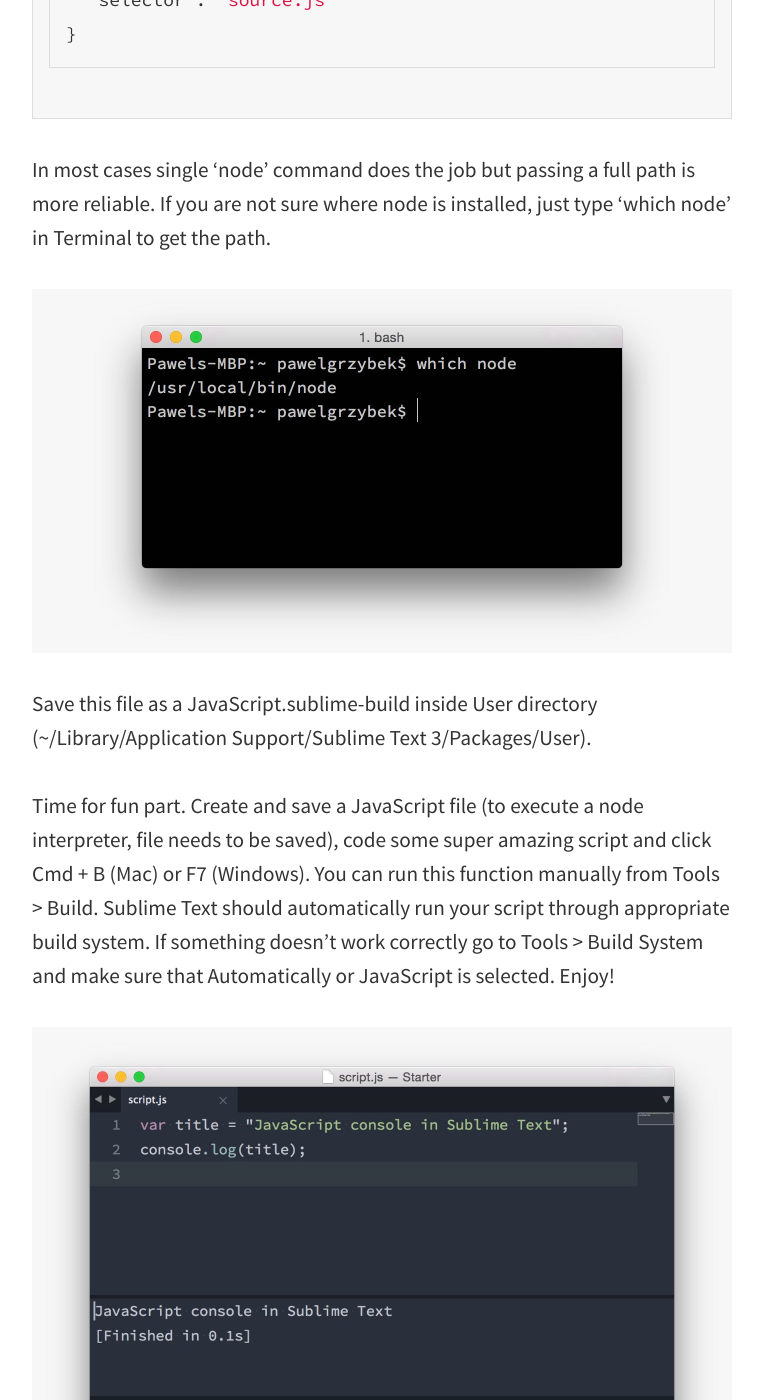
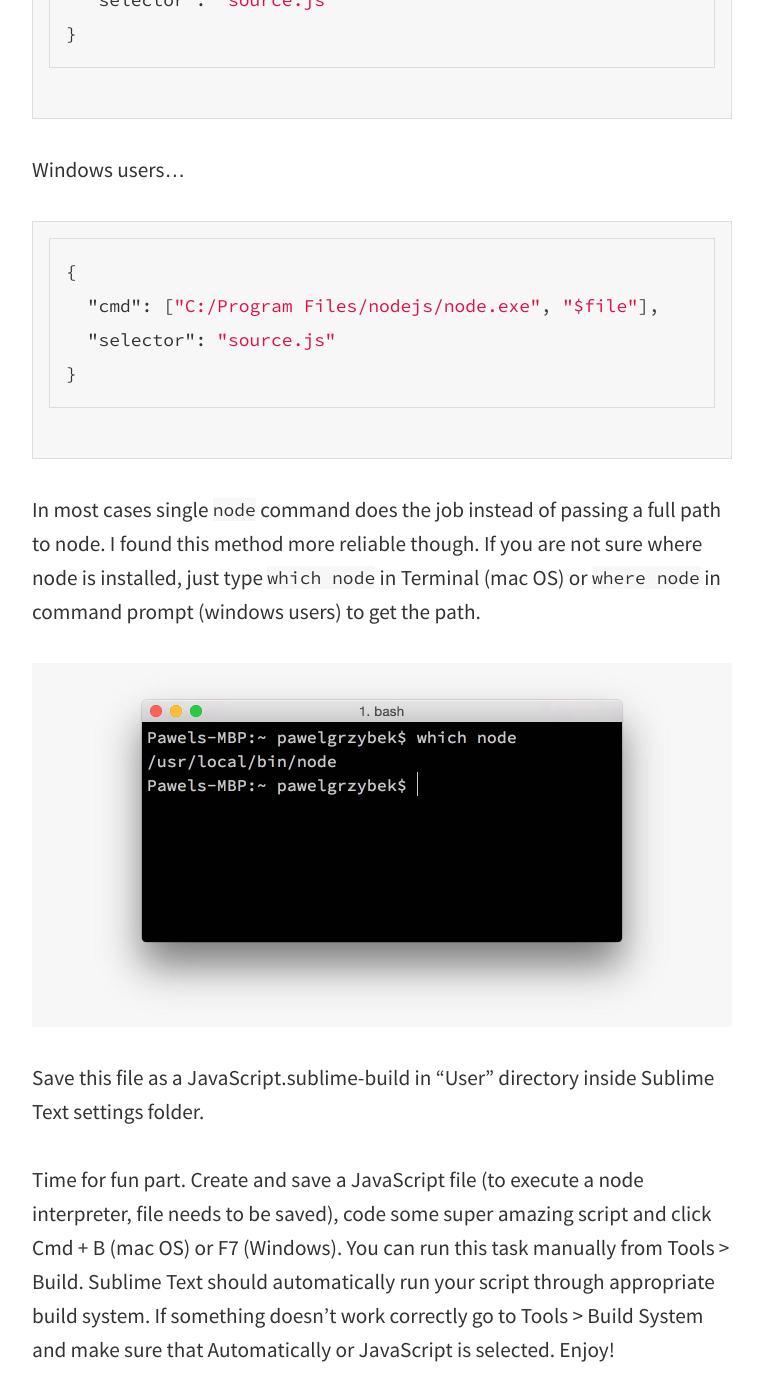
Before and after one commit to kimruddock/pawelgrzybek.github.io, a Jekyll site: the page built from _posts/2015-06-12-javascript-console-in-sublime-text.md, in a window 1280 px wide and 1400 px high, scrolled down 1673 px. Shown: the whole window, without its empty margins (258-1021 px from the left). Built offline with Jekyll 4.4.1, drawn with Linux system fonts in a browser that asks for light colours; comment, search, counter and statistics services are not loaded; some of the changed text lies outside the part shown.

Commit message:
Update: JavaScript console in Sublime Text

````diff
--- a/_posts/2015-06-12-javascript-console-in-sublime-text.md
+++ b/_posts/2015-06-12-javascript-console-in-sublime-text.md
@@ -14,7 +14,7 @@
 
 ## Create JavaScript build system in Sublime Text
 
-Every built system is described on JSON file with .sublime-build extension. To create new one go to Tools > Build System > New Build System... Copy and paste this bit of code:
+Every built system is described on JSON file with `.sublime-build` extension. To create new one go to Tools > Build System > New Build System... If you are mac OS user, copy and paste this bit of code:
 
 ```json
 {
@@ -23,12 +23,21 @@
 }
 ```
 
-In most cases single 'node' command does the job but passing a full path is more reliable. If you are not sure where node is installed, just type 'which node' in Terminal to get the path.
+Windows users...
+
+```json
+{
+  "cmd": ["C:/Program Files/nodejs/node.exe", "$file"],
+  "selector": "source.js"
+}
+```
+
+In most cases single `node` command does the job instead of passing a full path to node. I found this method more reliable though. If you are not sure where node is installed, just type `which node` in Terminal (mac OS) or `where node` in command prompt (windows users) to get the path.
 
 ![Domain's DNS settings](/photos/2015-06-12-2.jpg)
 
-Save this file as a JavaScript.sublime-build inside User directory (~/Library/Application Support/Sublime Text 3/Packages/User).
+Save this file as a JavaScript.sublime-build in "User" directory inside Sublime Text settings folder.
 
-Time for fun part. Create and save a JavaScript file (to execute a node interpreter, file needs to be saved), code some super amazing script and click Cmd + B (Mac) or F7 (Windows). You can run this function manually from Tools > Build. Sublime Text should automatically run your script through appropriate build system. If something doesn't work correctly go to Tools > Build System and make sure that Automatically or JavaScript is selected. Enjoy!
+Time for fun part. Create and save a JavaScript file (to execute a node interpreter, file needs to be saved), code some super amazing script and click Cmd + B (mac OS) or F7 (Windows). You can run this task manually from Tools > Build. Sublime Text should automatically run your script through appropriate build system. If something doesn't work correctly go to Tools > Build System and make sure that Automatically or JavaScript is selected. Enjoy!
 
 ![Domain's DNS settings](/photos/2015-06-12-3.jpg)
````
